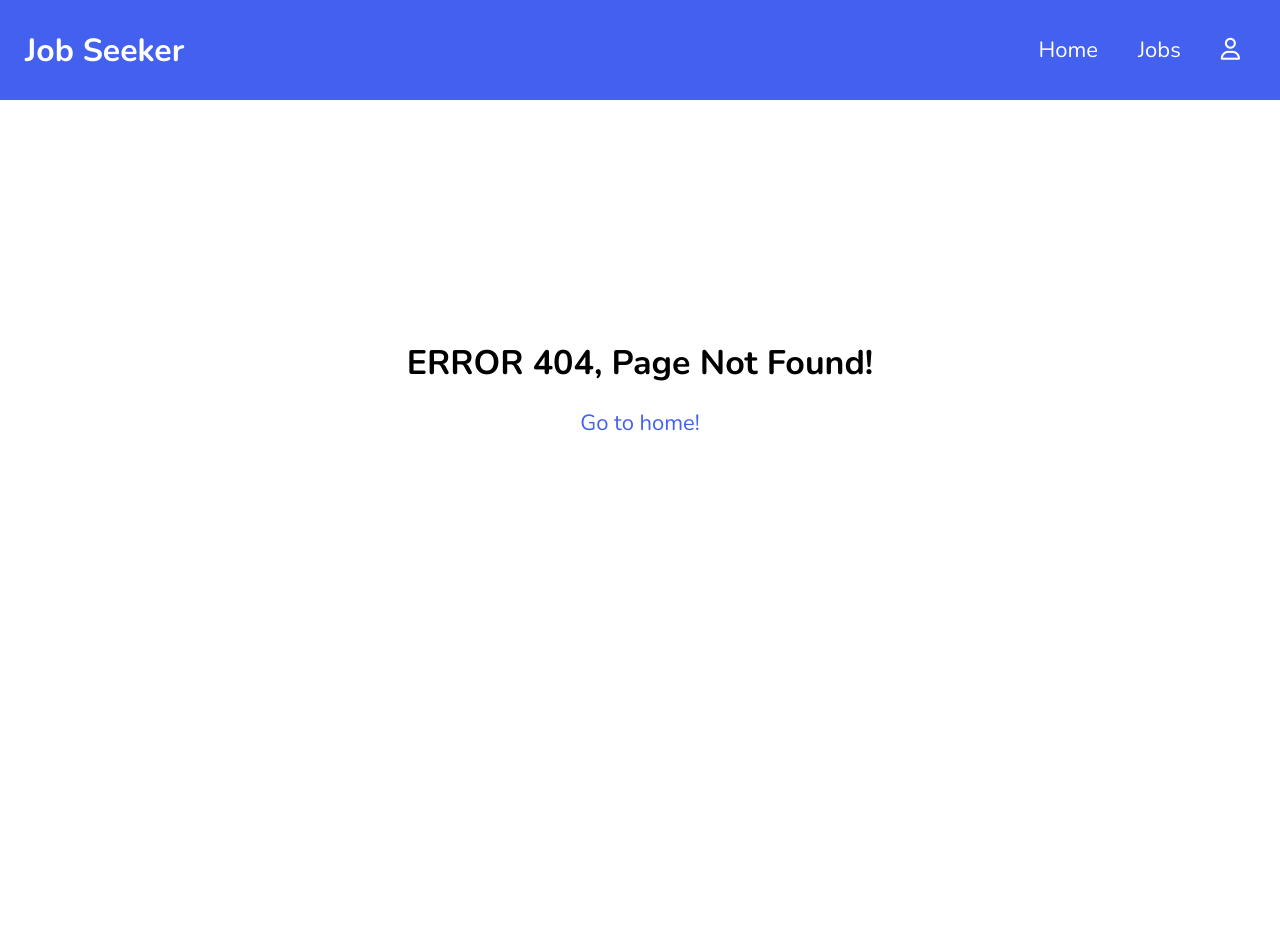
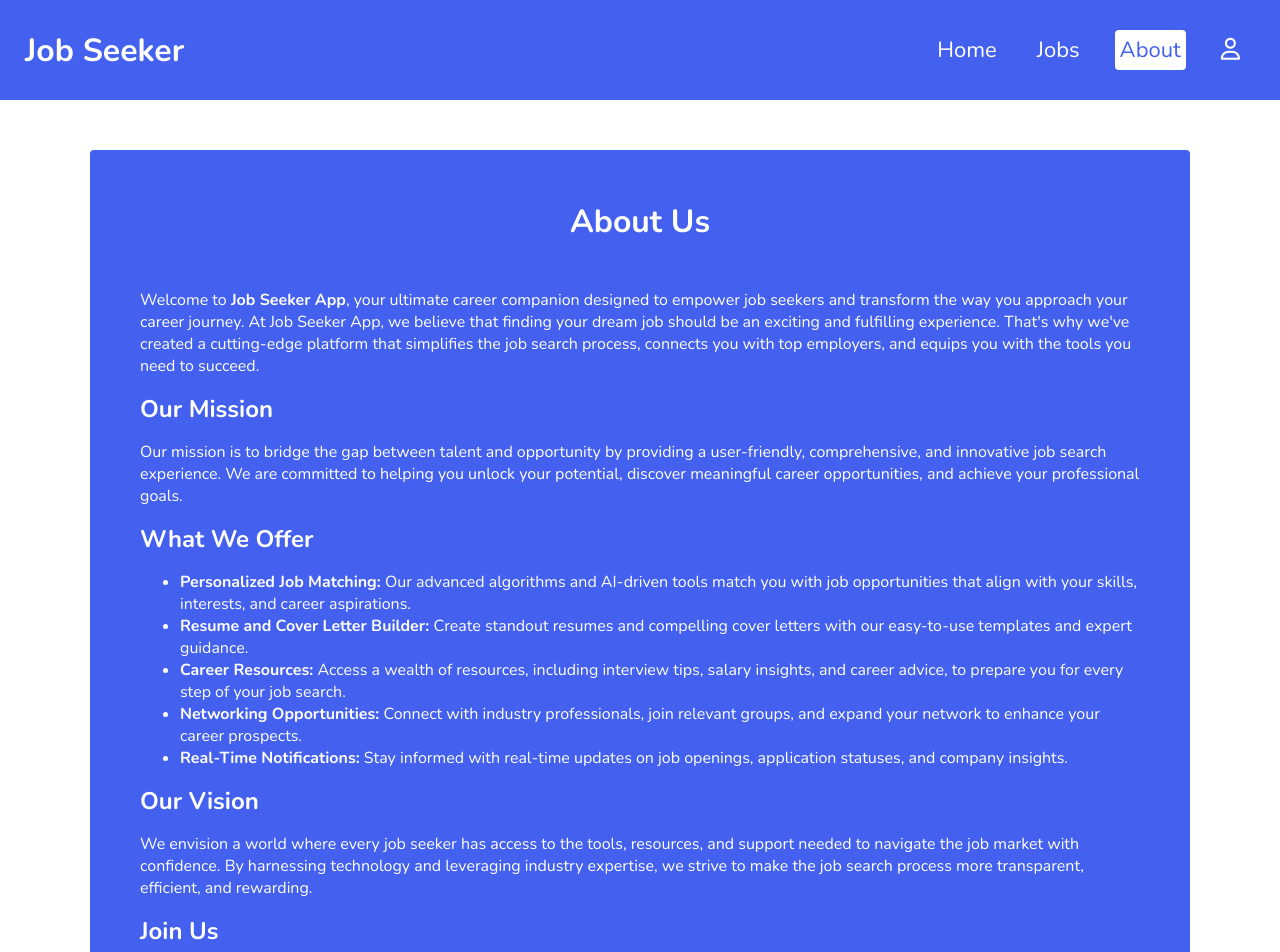
Before and after one commit to BojanJankov/angular-homeworks, an Angular app in the folder job-seeker-app/: page /about in a window 1280 px wide. Before the commit this address led to /not-found. Shown: the top 952 px of the page. Built offline with nearby package versions, Linux system fonts and the light colour scheme.

Commit message:
added about page

```diff
--- a/job-seeker-app/src/app/app.routes.ts
+++ b/job-seeker-app/src/app/app.routes.ts
@@ -4,6 +4,7 @@ import { JobPageComponent } from './feature/jobs/job-page/job-page.component';
 import { NotFoundComponent } from './shared/components/not-found/not-found.component';
 import { ComapnyDetailsComponent } from './feature/jobs/components/comapny-details/comapny-details.component';
 import { ProfilePanelComponent } from './feature/auth/components/profile-panel/profile-panel.component';
+import { AboutComponent } from './feature/about/about.component';
 
 export const routes: Routes = [
   {
@@ -13,6 +14,10 @@ export const routes: Routes = [
   {
     path: 'jobs',
     component: JobPageComponent,
+  },
+  {
+    path: 'about',
+    component: AboutComponent,
   },
   {
     path: 'profile',
--- a/job-seeker-app/src/app/core/header/header.component.html
+++ b/job-seeker-app/src/app/core/header/header.component.html
@@ -11,6 +11,7 @@
         >
       </li>
       <li><a routerLink="/jobs" routerLinkActive="active">Jobs</a></li>
+      <li><a routerLink="/about" routerLinkActive="active">About</a></li>
       <li>
         <a routerLink="/profile" routerLinkActive="active">
           <i class="fa-regular fa-user"></i
--- /dev/null
+++ b/job-seeker-app/src/app/feature/about/about.component.html
@@ -0,0 +1,81 @@
+<section class="about-page">
+  <div class="about-container">
+    <div class="about-heading">
+      <h2>About Us</h2>
+    </div>
+    <div class="about-text">
+      <div>
+        <p>
+          Welcome to <strong>Job Seeker App</strong>, your ultimate career
+          companion designed to empower job seekers and transform the way you
+          approach your career journey. At Job Seeker App, we believe that
+          finding your dream job should be an exciting and fulfilling
+          experience. That's why we've created a cutting-edge platform that
+          simplifies the job search process, connects you with top employers,
+          and equips you with the tools you need to succeed.
+        </p>
+      </div>
+      <div>
+        <h4>Our Mission</h4>
+        <p>
+          Our mission is to bridge the gap between talent and opportunity by
+          providing a user-friendly, comprehensive, and innovative job search
+          experience. We are committed to helping you unlock your potential,
+          discover meaningful career opportunities, and achieve your
+          professional goals.
+        </p>
+      </div>
+      <div>
+        <h4>What We Offer</h4>
+        <ul>
+          <li>
+            <strong>Personalized Job Matching:</strong> Our advanced algorithms
+            and AI-driven tools match you with job opportunities that align with
+            your skills, interests, and career aspirations.
+          </li>
+          <li>
+            <strong>Resume and Cover Letter Builder:</strong> Create standout
+            resumes and compelling cover letters with our easy-to-use templates
+            and expert guidance.
+          </li>
+          <li>
+            <strong>Career Resources: </strong>Access a wealth of resources,
+            including interview tips, salary insights, and career advice, to
+            prepare you for every step of your job search.
+          </li>
+          <li>
+            <strong>Networking Opportunities:</strong> Connect with industry
+            professionals, join relevant groups, and expand your network to
+            enhance your career prospects.
+          </li>
+          <li>
+            <strong>Real-Time Notifications:</strong> Stay informed with
+            real-time updates on job openings, application statuses, and company
+            insights.
+          </li>
+        </ul>
+      </div>
+      <div>
+        <h4>Our Vision</h4>
+        <p>
+          We envision a world where every job seeker has access to the tools,
+          resources, and support needed to navigate the job market with
+          confidence. By harnessing technology and leveraging industry
+          expertise, we strive to make the job search process more transparent,
+          efficient, and rewarding.
+        </p>
+      </div>
+      <div>
+        <h4>Join Us</h4>
+        <p>
+          Whether you're a recent graduate, a seasoned professional, or someone
+          seeking a career change, Job Seeker App is here to support you every
+          step of the way. Join our community today and take the first step
+          towards a brighter, more fulfilling career. For any questions or
+          support, feel free to reach out to our dedicated team at Job Seeker
+          App contact section. We're here to help you succeed!
+        </p>
+      </div>
+    </div>
+  </div>
+</section>
--- /dev/null
+++ b/job-seeker-app/src/app/feature/about/about.component.scss
@@ -0,0 +1,33 @@
+.about-page {
+  min-height: 800px;
+  display: grid;
+  place-items: center;
+
+  h4 {
+    margin: 15px 0;
+    font-size: 24px;
+  }
+}
+
+.about-container {
+  background-color: #4361ee;
+  width: 1000px;
+  height: max-content;
+  border-radius: 4px;
+  display: flex;
+  flex-direction: column;
+  color: white;
+  padding: 50px;
+  gap: 30px;
+}
+
+.about-heading {
+  display: flex;
+  justify-content: center;
+  gap: 10px;
+
+  h2 {
+    font-size: 32px;
+    margin: 0;
+  }
+}
--- a/job-seeker-app/src/app/feature/home/home.component.html
+++ b/job-seeker-app/src/app/feature/home/home.component.html
@@ -1,6 +1,6 @@
 <section class="home-page">
   <div class="home-page-heading-container">
-    <h1>Welcome to Job Seeker App!</h1>
+    <h1>Are you <span>looking</span> for a job<span>?</span></h1>
     <app-button
       text="Check alivable jobs"
       (btnClick)="onNaviagteClick()"
--- a/job-seeker-app/src/app/feature/home/home.component.scss
+++ b/job-seeker-app/src/app/feature/home/home.component.scss
@@ -14,6 +14,10 @@
   h1 {
     font-size: 36px;
   }
+
+  span {
+    color: #4361ee;
+  }
 }
 
 .home-page-logo-container {
```
Also changed, not shown: job-seeker-app/src/app/feature/about/about.component.ts (added, +12 -0 lines).
